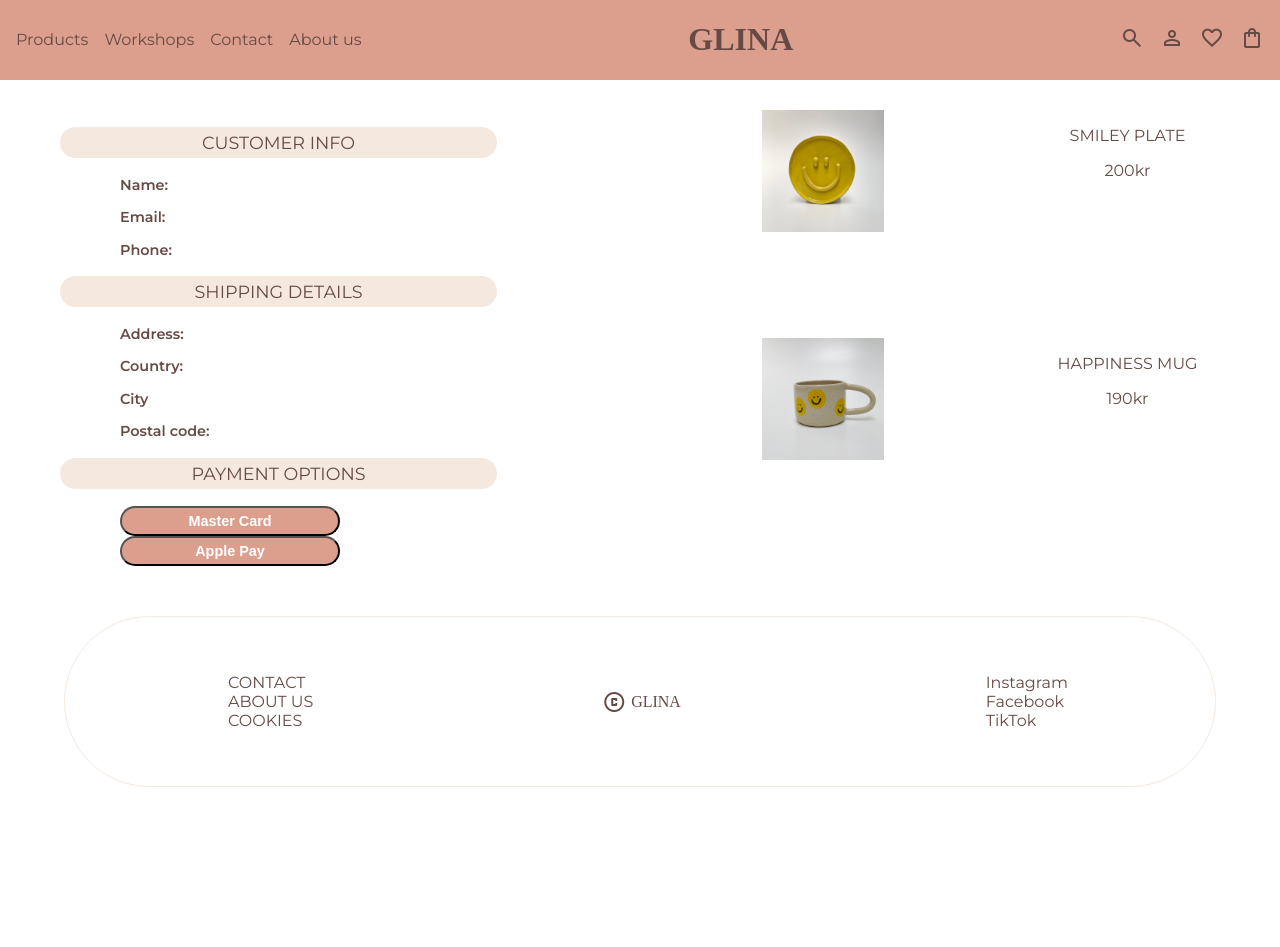
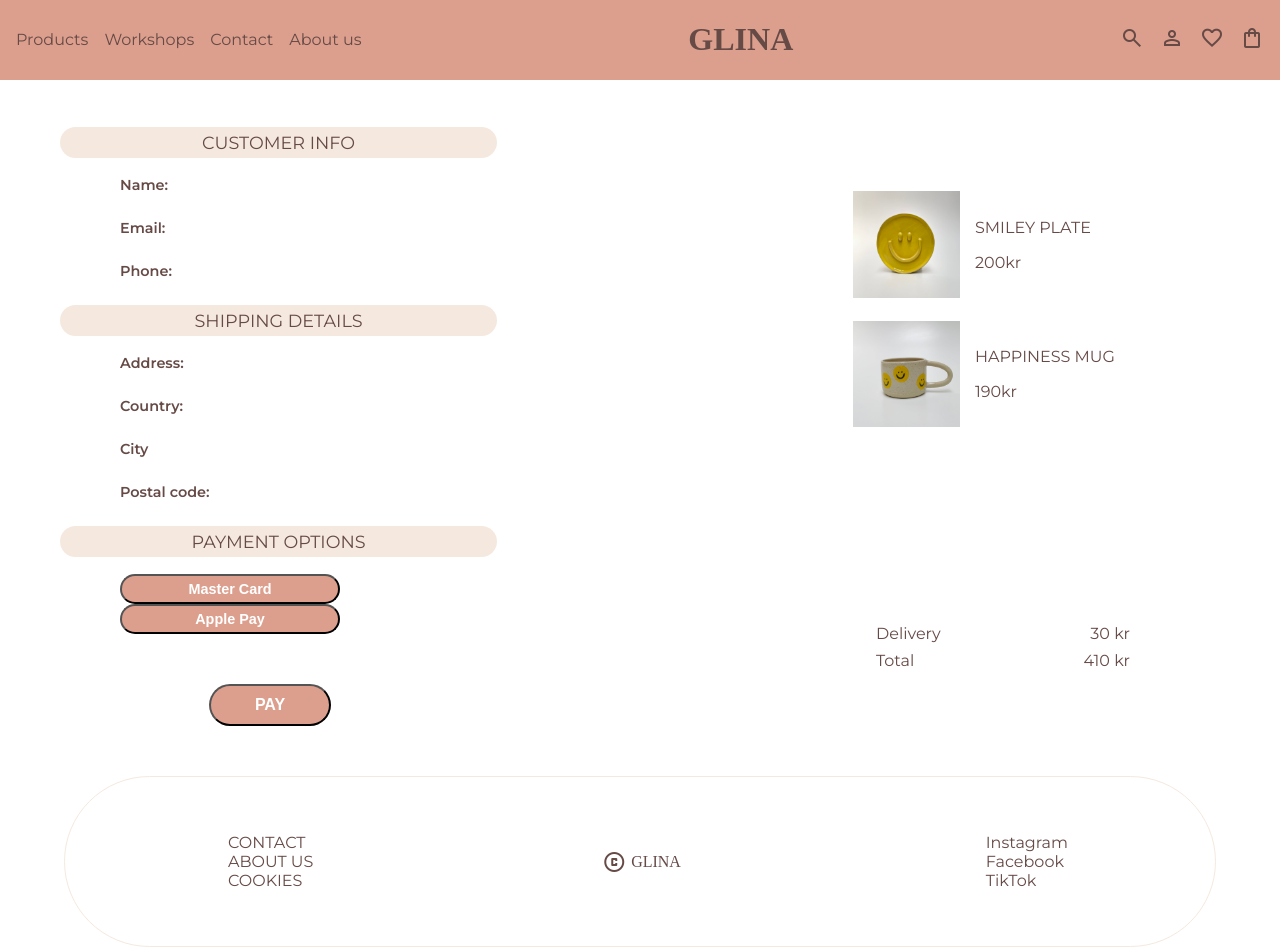
Before and after one commit to karastojanova/E-commerce-G.39, a plain HTML site: page customer-info.html in a window 1280 px wide. Before the commit the page ends 800 px from the top, so only its background shows below. Drawn offline with nearby package versions, Linux system fonts and the light colour scheme; a web font is replaced by a local one.

Commit message:
Update customer info

```diff
--- a/css/customer-info.css
+++ b/css/customer-info.css
@@ -49,6 +49,7 @@ header {
     text-align: center;
     font-family: 'Montserrat', sans-serif;
     padding-left: 60px;
+    margin: 0;
     margin-top: 30px;
 }
 
@@ -57,6 +58,7 @@ header {
     font-size: 0.9rem;
     text-align: start;
     padding-left: 60px;
+    margin-bottom: 25px;
 }
 
 .main-p {
@@ -83,15 +85,54 @@ header {
     width: 40%;
 }
 
+#pay-button {
+    background-color: #dc9f8d;
+    color: white;
+    padding: 10px;
+    width: 20%;
+    border-radius: 50px;
+    font-weight: bold;
+    margin-top: 50px;
+    font-size: 1rem;
+    margin-right: 190px;
+
+}
+
 /* Right side MAIN */
 
 .picture {
     display: grid;
     grid-template-columns: 1fr 1fr;
+    align-self: center;
+    row-gap: 5%;
 }
 
 .prodpic {
-    width: 40%;
+    width: 35%;
+    position: relative;
+    right: -60%;
+}
+
+.img-cont {
+    align-self: center;
+    margin: 0px;
+    text-align: left;
+}
+
+.ul-one {
+    list-style: none;
+    text-align: left;
+    margin-left: 150px;
+    margin-top: 170px;
+    line-height: 27px;
+}
+
+.ul-two {
+    list-style: none;
+    text-align: right;
+    margin-right: 150px;
+    margin-top: 170px;
+    line-height: 27px;
 }
 
 /* FOOTER */
--- a/customer-info.html
+++ b/customer-info.html
@@ -91,29 +91,38 @@
                     <button class="payment">Apple Pay</button>
                  </div>
               </div>
+
+              <button id="pay-button">PAY</button>
             </div>
 
           <div class="picture">
-            <div class="img-cont">
                 <img class="prodpic" src="prod-page-photos/IMG_63083_1296x.heic.jpeg" alt="Smiley plate">
-            </div>
-
             <div class="img-cont">
                 <p>SMILEY PLATE</p>
                 <p>200kr</p>
             </div>
-
+                <img class="prodpic" src="prod-page-photos/IMG_2815_1296x.heic.jpeg" alt="Happy mug">
             <div class="img-cont">
-                <img class="prodpic" src="prod-page-photos/IMG_2815_1296x.heic.jpeg" alt="Happy mug">
-            </div>
-
-            <div class="img">
                 <p>HAPPINESS MUG</p>
                 <p>190kr</p>
             </div>
 
+            <div>
+              <ul class="ul-one">
+                <li>Delivery</li>
+                <li>Total</li>
+              </ul>
+            </div>
+
+            <div>
+              <ul class="ul-two">
+                <li>30 kr</li>
+                <li>410 kr</li>
+              </ul>
+            </div>
           </div>
         </div>
+
     </main>
 
     <footer>
```
